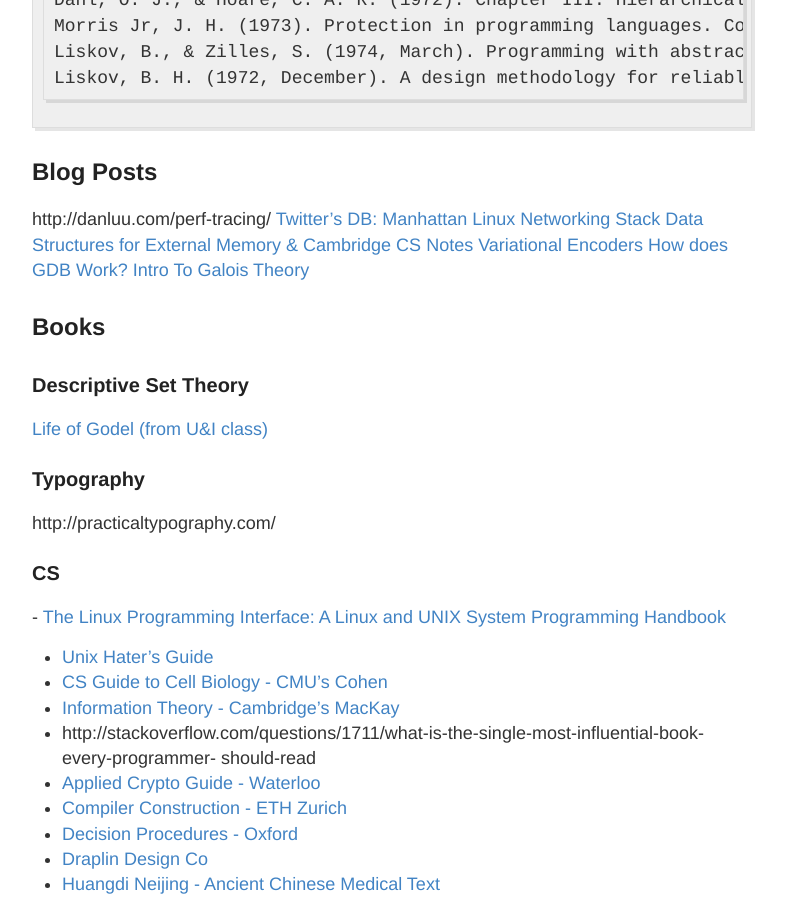
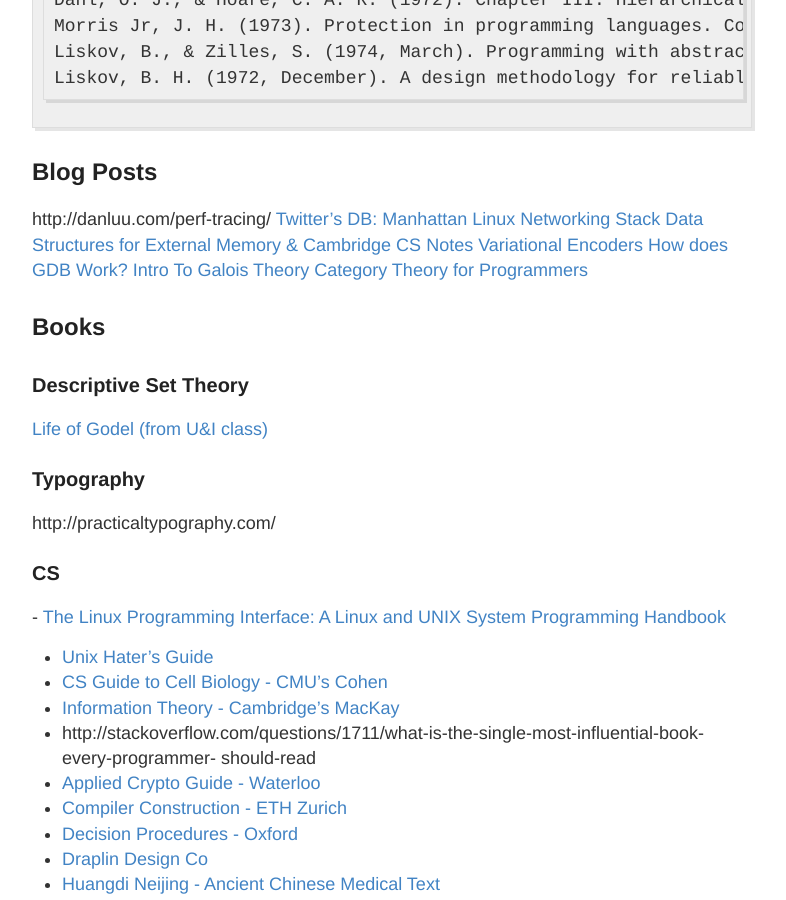
Before and after one commit to RONNCC/ronncc.github, a Jekyll site: the page built from _posts/2015-12-25-ReadingList.md, in a window 1280 px wide and 900 px high, scrolled down 1184 px. Shown: the whole window, without its empty margins (248-1034 px from the left). Built offline with Jekyll 4.4.1, drawn with Linux system fonts in a browser that asks for light colours; comment, search, counter and statistics services are not loaded.

Commit message:
Updated 2015-12-25-ReadingList.md

```diff
--- a/_posts/2015-12-25-ReadingList.md
+++ b/_posts/2015-12-25-ReadingList.md
@@ -61,7 +61,7 @@
 [Variational Encoders](https://jaan.io/unreasonable-confusion/)
 [How does GDB Work?](http://jvns.ca/blog/2016/08/10/how-does-gdb-work/)
 [Intro To Galois Theory](https://nrich.maths.org/1422)
-
+[Category Theory for Programmers](https://bartoszmilewski.com/2014/10/28/category-theory-for-programmers-the-preface/)
 ## Books
 
 ### Descriptive Set Theory
```
